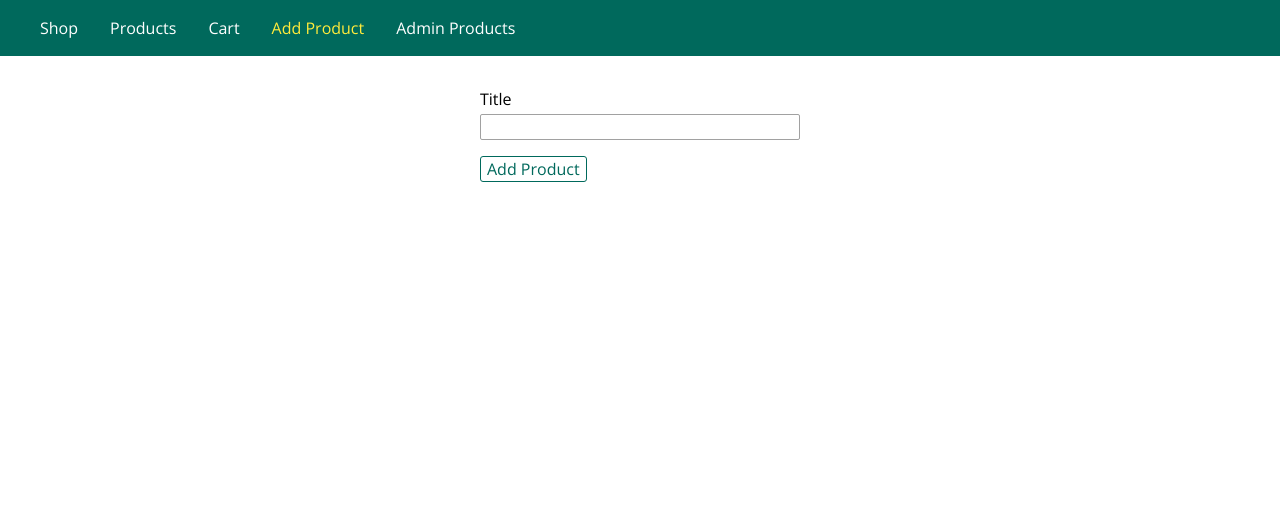
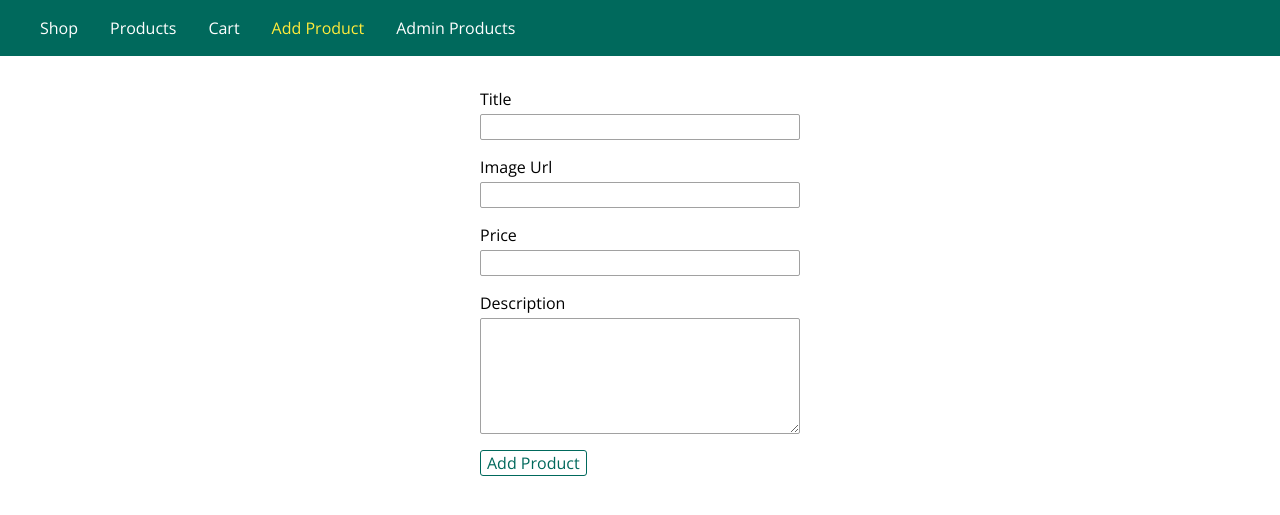
Before and after one commit to RiccardoTonioloDev/Node-Experimentations, a Node server app: page /admin/add-product in a window 1280 px wide. Shown: the top 515 px of the page. Run offline with Node 20, Linux system fonts and the light colour scheme; some libraries are stand-ins or nearby versions.

Commit message:
Added some modifiable fields for the products. Structured better the creation of a product.

```diff
--- a/Node-first-server/controllers/admin.js
+++ b/Node-first-server/controllers/admin.js
@@ -19,7 +19,12 @@ exports.getAddProduct = (req, res, next) => {
 exports.postAddProduct = (req, res, next) => {
     //Verrà utilizzato solo per richieste entranti in post.
     //Esiste anche app.get per fare la stessa cosa ma con il get.
-    const product = new Product(req.body.title);
+    const title = req.body.title;
+    const imageUrl = req.body.imageUrl;
+    const description = req.body.description;
+    const price = req.body.price;
+
+    const product = new Product(title, imageUrl, description, price);
     product.save();
     res.redirect("/");
 };
--- a/Node-first-server/public/css/forms.css
+++ b/Node-first-server/public/css/forms.css
@@ -3,18 +3,22 @@
 }
 
 .form-control label,
-.form-control input {
+.form-control input,
+.form-control textarea {
     display: block;
     width: 100%;
     margin-bottom: 0.25rem;
 }
 
-.form-control input {
+.form-control input,
+.form-control textarea {
     border: 1px solid #a1a1a1;
     font: inherit;
     border-radius: 2px;
 }
 
-.form-control input:focus {
+.form-control input:focus,
+.form-control textarea:focus {
     outline-color: #00695c;
+    outline-style: solid;
 }
--- a/Node-first-server/views/admin/add-product.ejs
+++ b/Node-first-server/views/admin/add-product.ejs
@@ -12,7 +12,18 @@
                 <label for="title">Title</label>
                 <input type="text" name="title" id="title">
             </div>
-
+            <div class="form-control">
+                <label for="imageUrl">Image Url</label>
+                <input type="text" name="imageUrl" id="imageUrl">
+            </div>
+            <div class="form-control">
+                <label for="price">Price</label>
+                <input type="number" name="price" id="price" step="0.01">
+            </div>
+            <div class="form-control">
+                <label for="description">Description</label>
+                <textarea name="description" id="description" rows="5"></textarea>
+            </div>
             <button class="btn" type="submit">Add Product</button>
         </form>
     </main>
```
Also changed, not shown: Node-first-server/Data/products.json (+8 -1 lines), Node-first-server/models/products.js (+5 -2 lines), Node-first-server/views/shop/index.ejs (+3 -7 lines), Node-first-server/views/shop/product-list.ejs (+3 -7 lines).
